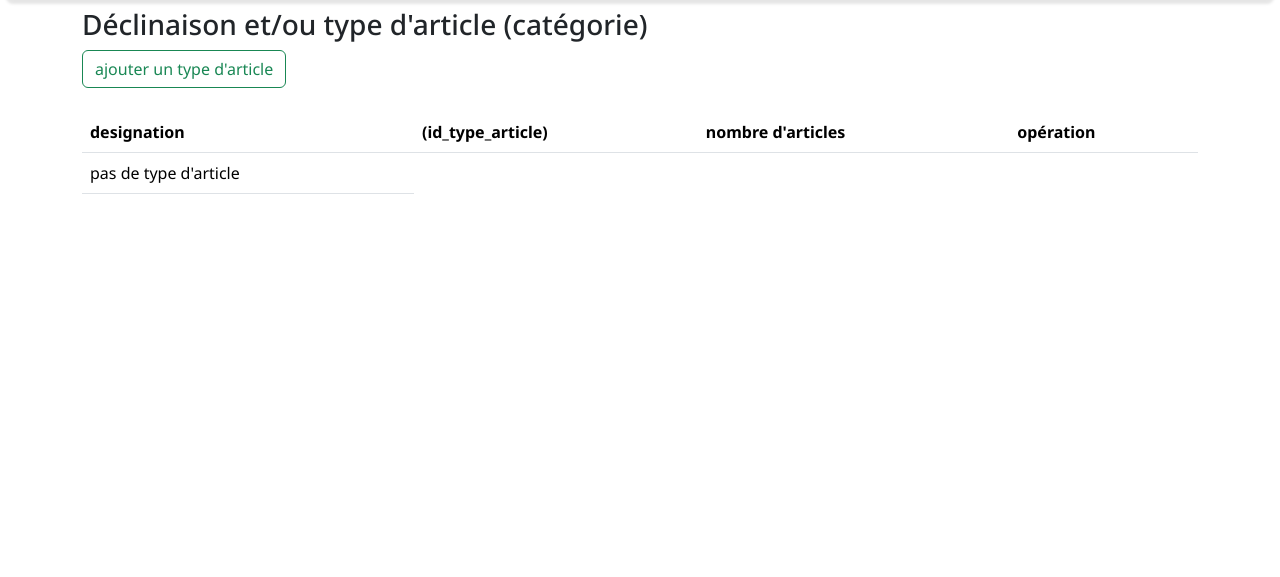
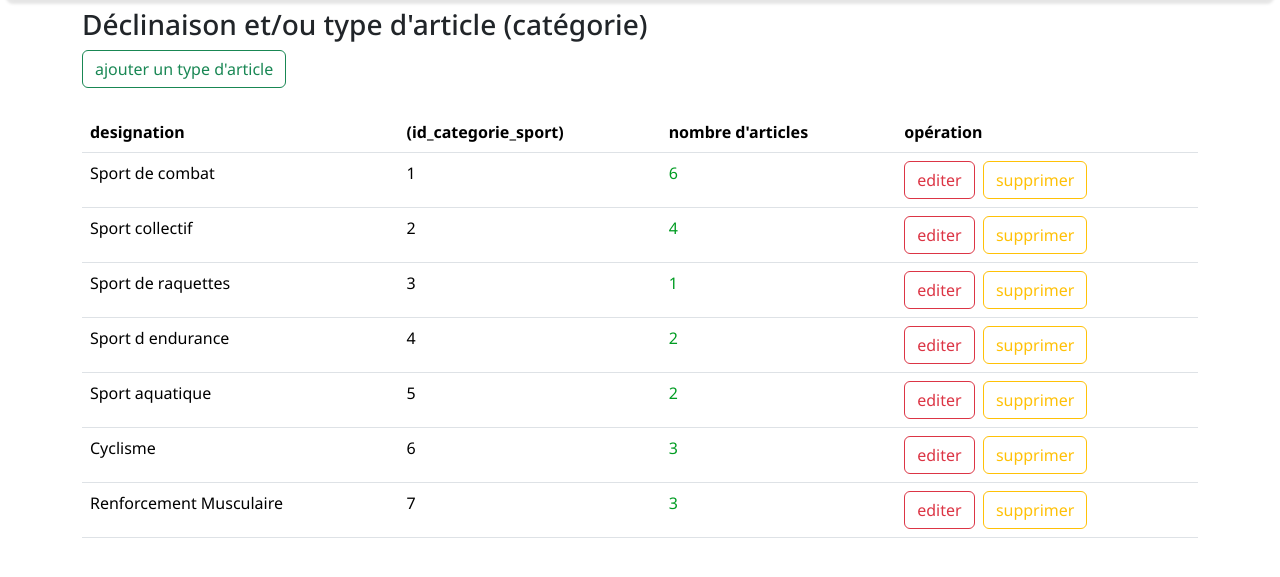
Before and after one commit to jbfroehl-iut90/SAE345_DIW, a Flask app: page /admin/type-article/show in a window 1280 px wide. Shown: the part 64-641 px from the top of the page. Run offline with Flask 3, Linux system fonts and the light colour scheme; a user stored in the database is signed in; data comes from the database, SQL or seed files in the repository; some libraries are stand-ins or nearby versions.

Commit message:
finex pour ce soir

```diff
--- a/controllers/admin_type_article.py
+++ b/controllers/admin_type_article.py
@@ -11,10 +11,13 @@ admin_type_article = Blueprint('admin_type_article', __name__,
 @admin_type_article.route('/admin/type-article/show')
 def show_type_article():
     mycursor = get_db().cursor()
-    # sql = '''         '''
-    # mycursor.execute(sql)
-    # types_article = mycursor.fetchall()
+    sql = ''' SELECT * FROM categorie_sport
+    LEFT JOIN (SELECT sport_equipement_id, COUNT(*) as nb_equipement
+    FROM equipement GROUP BY sport_equipement_id) as nb_equipement
+    ON categorie_sport.id_categorie_sport = nb_equipement.sport_equipement_id'''
+    mycursor.execute(sql)
     types_article=[]
+    types_article = mycursor.fetchall()
     return render_template('admin/type_article/show_type_article.html', types_article=types_article)
 
 @admin_type_article.route('/admin/type-article/add', methods=['GET'])
@@ -24,29 +27,31 @@ def add_type_article():
 @admin_type_article.route('/admin/type-article/add', methods=['POST'])
 def valid_add_type_article():
     libelle = request.form.get('libelle', '')
-    tuple_insert = (libelle,)
+    tuple_insert = (libelle)
     mycursor = get_db().cursor()
-    sql = '''         '''
+    sql = ''' INSERT INTO categorie_sport (libelle_categorie_sport) VALUES (%s)'''
     mycursor.execute(sql, tuple_insert)
     get_db().commit()
-    message = u'type ajouté , libellé :'+libelle
+    message = u'Nouveau sport ajouté , libellé :'+libelle
     flash(message, 'alert-success')
-    return redirect('/admin/type-article/show') #url_for('show_type_article')
+    return redirect('/admin/type-article/show')
 
 @admin_type_article.route('/admin/type-article/delete', methods=['GET'])
 def delete_type_article():
     id_type_article = request.args.get('id_type_article', '')
     mycursor = get_db().cursor()
-
-    flash(u'suppression type article , id : ' + id_type_article, 'alert-success')
+    sql = ''' DELETE FROM categorie_sport WHERE id_categorie_sport = %s'''
+    mycursor.execute(sql, (id_type_article))
+    get_db().commit()
+    flash(u'Suppression d\'une catégorie de sport , id : ' + id_type_article, 'alert-success')
     return redirect('/admin/type-article/show')
 
 @admin_type_article.route('/admin/type-article/edit', methods=['GET'])
 def edit_type_article():
     id_type_article = request.args.get('id_type_article', '')
     mycursor = get_db().cursor()
-    sql = '''   '''
-    mycursor.execute(sql, (id_type_article,))
+    sql = ''' SELECT * FROM categorie_sport WHERE id_categorie_sport = %s '''
+    mycursor.execute(sql, (id_type_article))
     type_article = mycursor.fetchone()
     return render_template('admin/type_article/edit_type_article.html', type_article=type_article)
 
@@ -56,7 +61,8 @@ def valid_edit_type_article():
     id_type_article = request.form.get('id_type_article', '')
     tuple_update = (libelle, id_type_article)
     mycursor = get_db().cursor()
-    sql = '''   '''
+    # Modifie la catégorie de sport selectionnée
+    sql = ''' UPDATE categorie_sport SET libelle_categorie_sport = %s WHERE id_categorie_sport = %s '''
     mycursor.execute(sql, tuple_update)
     get_db().commit()
     flash(u'type article modifié, id: ' + id_type_article + " libelle : " + libelle, 'alert-success')
--- a/templates/admin/commandes/show.html
+++ b/templates/admin/commandes/show.html
@@ -76,9 +76,9 @@
                             <tr id="" {% if commande.etat_id == 1 %} class="table-warning" style="font-weight: bold;"{% endif %}>
                                 <td>{{ commande.login }}</td>
                                 <td>{{ commande.date_achat.strftime('%d-%m-%Y') }}</td>
-                                <td> {{ commande.nbr_articles }} </td>
+                                <td> {{ commande.nb_articles }} </td>
                                 <td>
-                                    {{ commande.prix_total }}
+                                    {{ commande.total_commande }}
                                 </td>
                                 <td> {{ commande.libelle_etat }}</td>
                                 <td style="text-align: center;">
--- a/templates/admin/type_article/edit_type_article.html
+++ b/templates/admin/type_article/edit_type_article.html
@@ -12,10 +12,10 @@
     <fieldset>
         <legend> Modifier un type d'article</legend>
         <div class="mb-3">
-        <input type="hidden" name="id_type_article" size="18" value="{{ type_article.id_type_article }}" id="id">
+        <input type="hidden" name="id_type_article" size="18" value="{{ type_article.id_categorie_sport }}" id="id">
         <label for="libelle">libellé</label><br>
 
-        <input class="form-select" type="text" name="libelle" size="18" value="{{ type_article.libelle }}" id="libelle"><br>
+        <input class="form-select" type="text" name="libelle" size="18" value="{{ type_article.libelle_categorie_sport }}" id="libelle"><br>
         </div>
         <div class="col-12">
         <button class="btn btn-primary" type="submit">Valider</button>
--- a/templates/admin/type_article/show_type_article.html
+++ b/templates/admin/type_article/show_type_article.html
@@ -12,19 +12,28 @@
 <table class="table">
     <thead class="thead-dark">
         <tr>
-           <th>designation</th> <th>(id_type_article)</th><th>nombre d'articles</th><th>opération</th>
+            <th>designation</th>
+            <th>(id_categorie_sport)</th>
+            <th>nombre d'articles</th>
+            <th>opération</th>
         </tr>
     </thead>
     <tbody>
         {% if types_article | length >= 1 %}
         {% for ligne in types_article %}
         <tr>
-                  <td>{{ ligne.libelle }}</td>
-                  <td>{{ ligne.id_type_article }}</td>
-                   <td><span style="color: red">{{ ligne.nbr_articles }}</span></td>
+            <td>{{ ligne.libelle_categorie_sport }}</td>
+            <td>{{ ligne.id_categorie_sport }}</td>
+            {% if ligne.nb_equipement == None %}
+            <td><span style="color: red">Aucun équipement</span></td>
+            {% else %}
+            <td><span style="color: rgb(0, 156, 34)">{{ ligne.nb_equipement }}</span></td>
+            {% endif %}
             <td>
-                      <a class="btn btn-outline-danger" href="/admin/type-article/edit?id_type_article={{ ligne.id_type_article }}">editer</a>&nbsp;
-                      <a class="btn btn-outline-warning" href="/admin/type-article/delete?id_type_article={{ ligne.id_type_article }}">supprimer</a>
+                <a class="btn btn-outline-danger"
+                    href="/admin/type-article/edit?id_type_article={{ ligne.id_categorie_sport }}">editer</a>&nbsp;
+                <a class="btn btn-outline-warning"
+                    href="/admin/type-article/delete?id_type_article={{ ligne.id_categorie_sport }}">supprimer</a>
             </td>
         </tr>
         {% endfor %}
```
Also changed, not shown: controllers/admin_article.py (+17 -5 lines), controllers/admin_commande.py (+5 -2 lines), templates/admin/article/add_article.html (+19 -0 lines), static/images/img_upload1467517137.png (added), static/images/img_upload1570758247.png (added), static/images/img_upload1759204257.png (added), static/images/img_upload201398943.png (added), static/images/img_upload367130657.png (added), static/images/img_upload978093433.png (added). Lines whose indentation alone changed are shown as unchanged.
